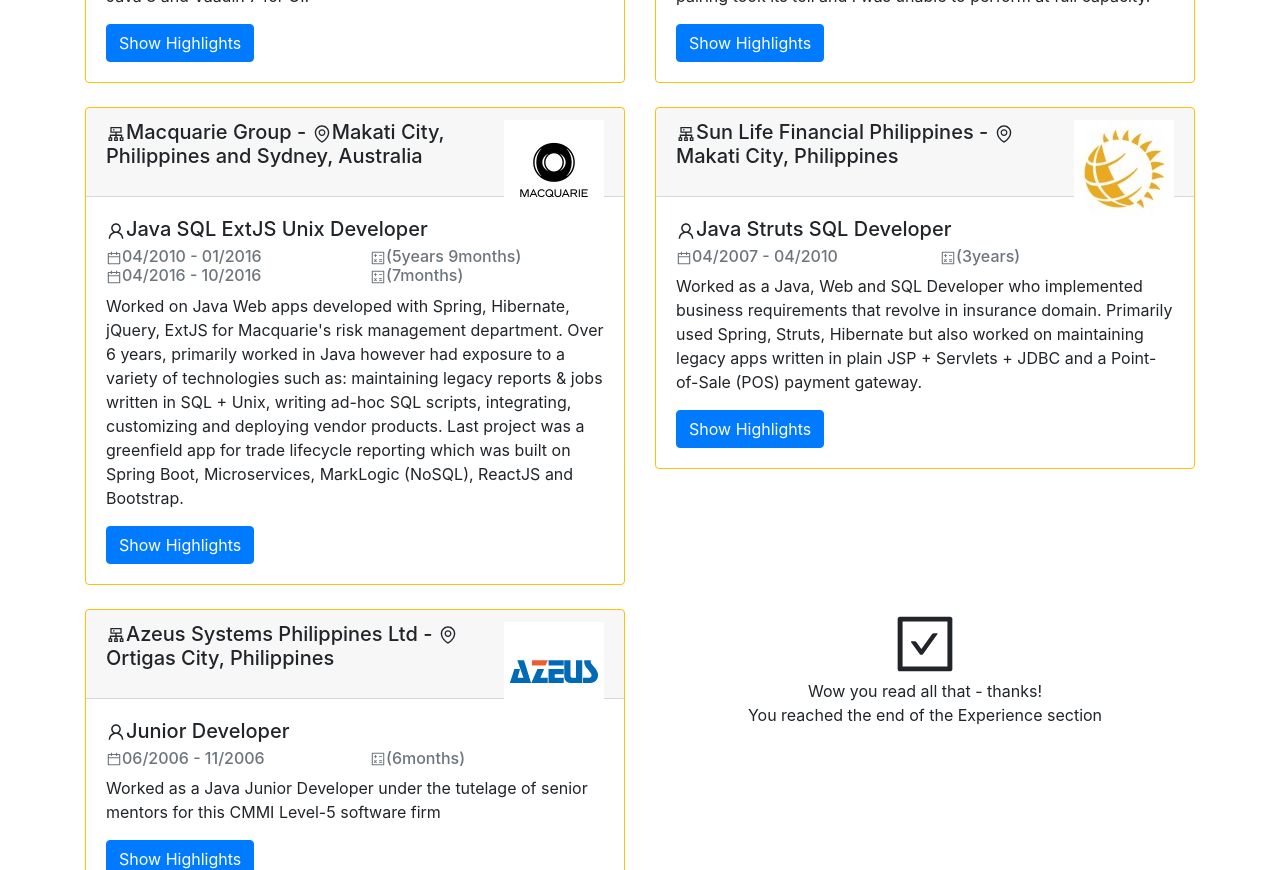
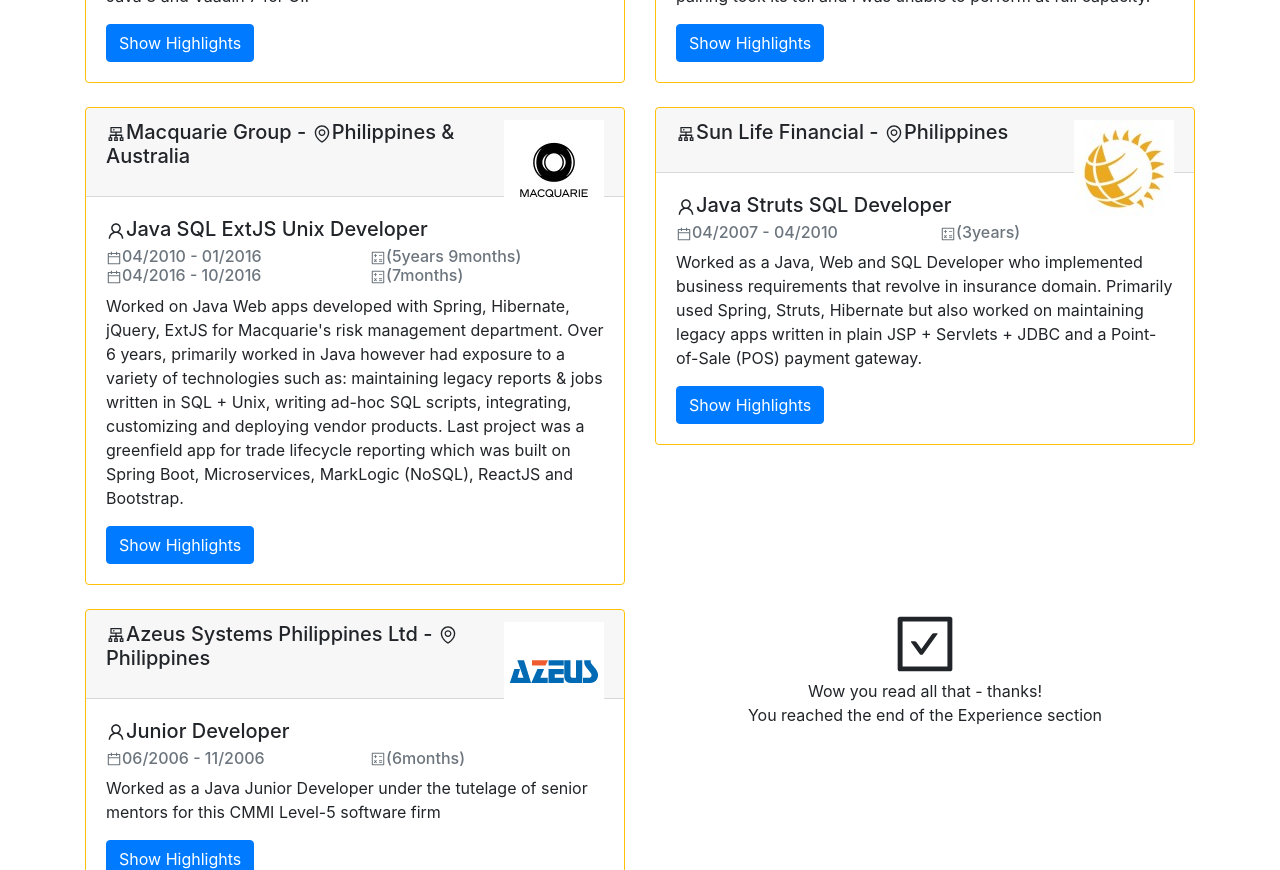
Before and after one commit to cjcdeleon/dev-portfolio-reactjs, a React (Create React App) app: page / in a window 1280 px wide. Shown: the part 1040-1910 px from the top of the page. Built offline with nearby package versions, Linux system fonts and the light colour scheme.

Commit message:
update experience content shorten locations

```diff
--- a/src/components/ExperienceContent.js
+++ b/src/components/ExperienceContent.js
@@ -14,7 +14,7 @@
     "logo":suncorpLogo,
     "dates":["05/2019 - Present"],
     "lengths":["2years"],
-    "locations":"Sydney, Australia",
+    "locations":"Australia",
     "roles":"Software Engineer (w/ Devops)",
     "desc":"Building and continually enhancing Insurance Sales Apps to enable customers to get a quote and buy motor, home, health and business insurance. Finally for the first time in my career, able to use cool new tech stack: ReactJS + Redux, Groovy and Jenkins Pipeline, Ansible, AWS EC2/S3/Cloudformation and Openshift.",
     "highlights":  [
@@ -29,7 +29,7 @@
     "logo":anzLogo,
     "dates":["01/2017 - 05/2019"],
     "lengths":["11months"],
-    "locations":"Sydney, Australia",
+    "locations":"Australia",
     "roles": "Java SQL Vaadin Developer",
     "desc":"Worked on a Risk data aggregation + calculation web app built with Spring Boot partitioned as Microservices, SQL Server 2008, Java 8 and Vaadin 7 for UI.",
     "highlights":  [
@@ -44,7 +44,7 @@
     "logo":tyroLogo,
     "dates":["10/2017 - 11/2017"],
     "lengths":["1.5months"],
-    "locations":"Sydney, Australia",
+    "locations":"Australia",
     "roles":"Java Web Developer",
     "desc":"Took a huge risk & ventured the world of strict full-time pair-programming (wholeday, everyday). Unfortunately, full-time pairing took its toll and I was unable to perform at full capacity.",
     "highlights":  [
@@ -57,7 +57,7 @@
     "logo":macquarieLogo,
     "dates":["04/2010 - 01/2016", "04/2016 - 10/2016"],
     "lengths":["5years 9months", "7months"],
-    "locations":"Makati City, Philippines and Sydney, Australia",
+    "locations":"Philippines & Australia",
     "roles": "Java SQL ExtJS Unix Developer",
     "desc":"Worked on Java Web apps developed with Spring, Hibernate, jQuery, ExtJS for Macquarie's risk management department. Over 6 years, primarily worked in Java however had exposure to a variety of technologies such as: maintaining legacy reports & jobs written in SQL + Unix, writing ad-hoc SQL scripts, integrating, customizing and deploying vendor products. Last project was a greenfield app for trade lifecycle reporting which was built on Spring Boot, Microservices, MarkLogic (NoSQL), ReactJS and Bootstrap.",
     "highlights":  [
@@ -66,15 +66,15 @@
       "awarded on November 2012 with 'RMG Awards: Delivery and Drive' for successfully leading / delivering a major development project on schedule even with understaffed team (3 members)",
       "awarded on May 2014 with 'RMG Awards: Client Commitment, Highest Standards, Delivery and Drive' for successfully implementing the IT solutions as envisioned by business users thereby realizing the efficiency gains in business process, if not going beyond expectations",
       "managed and deployed the upgrade of vendor application Actimize Risk Case Manager (RCM); it was highly successful as compared to previous upgrades which had numerous post production issues",
-      "member of the pioneer dev team for Sailpoint IIQ (IAM) that was deployed to Sydney, Australia for 5 months; assigned as lead customized reports and connector developer; success of this project paved to growth of hiring developers in Manila"
+      "member of the pioneer dev team for Sailpoint IIQ (IAM) that was deployed to  Australia for 5 months; assigned as lead customized reports and connector developer; success of this project paved to growth of hiring developers in Manila"
     ]
   },
   {
-    "company":"Sun Life Financial Philippines",
+    "company":"Sun Life Financial",
     "logo":sunlifeLogo,
     "dates":["04/2007 - 04/2010"],
     "lengths":["3years"],
-    "locations":"Makati City, Philippines",
+    "locations":"Philippines",
     "roles":"Java Struts SQL Developer",
     "desc":"Worked as a Java, Web and SQL Developer who implemented business requirements that revolve in insurance domain. Primarily used Spring, Struts, Hibernate but also worked on maintaining legacy apps written in plain JSP + Servlets + JDBC and a Point-of-Sale (POS) payment gateway.",
     "highlights":  [
@@ -89,7 +89,7 @@
     "logo":azeusLogo,
     "dates":["06/2006 - 11/2006"],
     "lengths":["6months"],
-    "locations":"Ortigas City, Philippines",
+    "locations":"Philippines",
     "roles":"Junior Developer",
     "desc":"Worked as a Java Junior Developer under the tutelage of senior mentors for this CMMI Level-5 software firm",
     "highlights":  [
```
